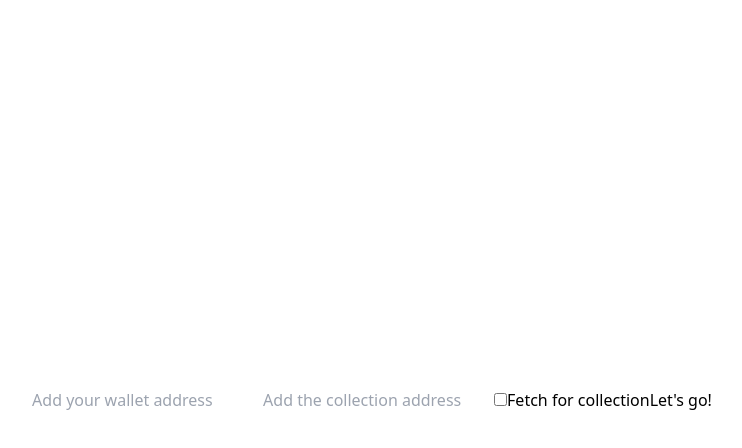
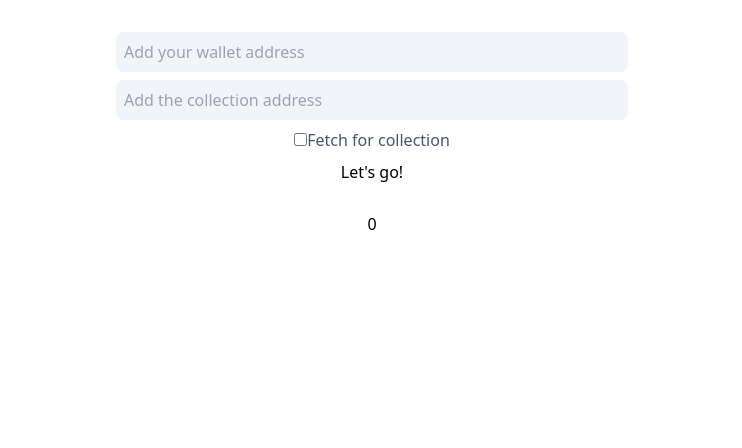
Before and after one commit to mthiagar/nftg-gallery, a Next.js app: page / in a window 1280 px wide. Shown: the top 448 px of the page, without its empty margins (268-1010 px from the left). Built offline with nearby package versions, Linux system fonts and the light colour scheme.

Commit message:
style changes

```diff
--- /dev/null
+++ b/pages/components/nftCard.jsx
@@ -0,0 +1,27 @@
+export const NFTCard = ({ nft }) => {
+    return (
+        <div className="w-1/4 flex flex-col ">
+            <div className="rounded-md">
+                <img className="object-cover h-128 w-full rounded-t-md" src={nft.media[0].gateway}></img>
+            </div>
+            <div className="flex flex-col y-gap-2 px-2 py-3 bg-slate-100 rounded-b-md h-110 ">
+                <div>
+                <h2 className="text-xl text-gray-800">{nft.title}</h2>
+                    <p className="text-gray-600">{nft.tokenId}</p>
+                    <p className="text-gray-600">{`${nft.contract.address.substr(0, 5)}...${nft.contract.address.substr(nft.contract.address.length -4)}`}</p>
+                </div>
+
+
+            <div>
+                <p>{nft.description?.substr(0, 150)}</p>
+            </div>
+            <div className="flex justify-center mb-1">
+                <a target={"_blank"} href={`https://etherscan.io/token/${nft.contract.address}`} className="py-2 px-4 bg-blue-500 w-1/2 text-center rounded-m text-white cursor-pointer">View on etherscan</a>
+            </div>
+        </div>
+        </div>
+    )
+}
+
+
+//        <p>{nft.id.tokenId}</p>        .subst(nft.tokenId.length - 4)
--- a/pages/index.jsx
+++ b/pages/index.jsx
@@ -2,6 +2,7 @@ import Head from 'next/head'
 import Image from 'next/image'
 import { useState } from 'react';
 import { Network, Alchemy } from "alchemy-sdk";
+import {NFTCard} from "./components/nftCard"
 //require('dotenv').config();
 
 const Home = () => {
@@ -32,7 +33,7 @@ const Home = () => {
 
     if (nfts) {
       console.log(nfts)
-      setNFTs(nfts)
+      setNFTs(nfts.ownedNfts)
     }
   };
 
@@ -44,17 +45,22 @@ const Home = () => {
     };
     if (collection.length) {
       const alchemy = await new Alchemy(settings);
-      const nfts = await alchemy.nft.getNftsForContract(collection).then(console.log);
+      const nfts = await alchemy.nft.getNftsForContract(collection);
+
+      if (nfts) {
+        console.log("NFTs in collection", nfts);
+        setNFTs(nfts.nfts)
+      }
+
       };
-
     }
 
   return (
-    <div className="flex min-h-screen flex-col items-center justify-center py-2">
-       <div>
-        <input onChange={(e)=>{setWalletAddress(e.target.value)}} value={wallet} type={"text"} placeholder="Add your wallet address"></input>
-        <input onChange={(e)=>{setCollectionAddress(e.target.value)}} type={"text"} placeholder="Add the collection address"></input>
-        <label><input onChange={(e)=>{setFetchForCollection(e.target.checked)}} type={"checkbox"}></input>Fetch for collection</label>
+    <div className="flex flex-col items-center justify-center py-8 gap-y-3">
+       <div className="flex flex-col w-full justify-center items-center gap-y-2">
+        <input disabled={fetchForCollection}  className="w-2/5 bg-slate-100 py-2 px-2 rounded-lg text-gray-800 focus:outline-blue-300 disabled:bg-slate-50 disabled:text-gray-50" onChange={(e)=>{setWalletAddress(e.target.value)}} value={wallet} type={"text"} placeholder="Add your wallet address"></input>
+        <input className="w-2/5 bg-slate-100 py-2 px-2 rounded-lg text-gray-800 focus:outline-blue-300 disabled:bg-slate-50 disabled:text-gray-50" onChange={(e)=>{setCollectionAddress(e.target.value)}} type={"text"} placeholder="Add the collection address"></input>
+        <label className="text-gray-600 "><input onChange={(e)=>{setFetchForCollection(e.target.checked)}} type={"checkbox"}></input>Fetch for collection</label>
         <button onClick={
           () => {
             if(fetchForCollection) {
@@ -65,6 +71,15 @@ const Home = () => {
           }
         }>Let's go! </button>
       </div>
+      <div className='flex flex-wrap gap-y-12 mt-4 w-5/6 gap-x-2 justify-center'>
+        {
+          NFTs.length && NFTs.map(nft => {
+            return (
+              <NFTCard nft={nft}></NFTCard>
+            )
+              })
+        }
+    </div>
     </div>
   )
 }
```
